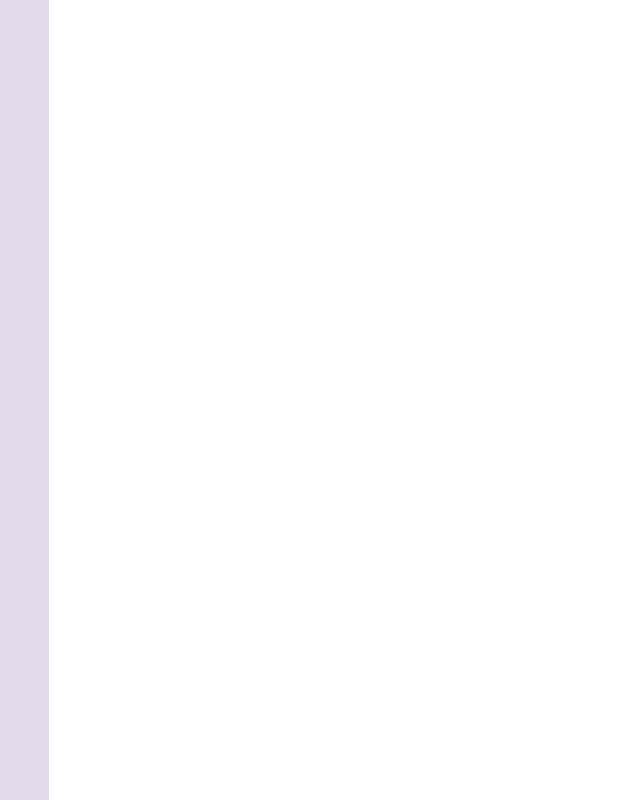
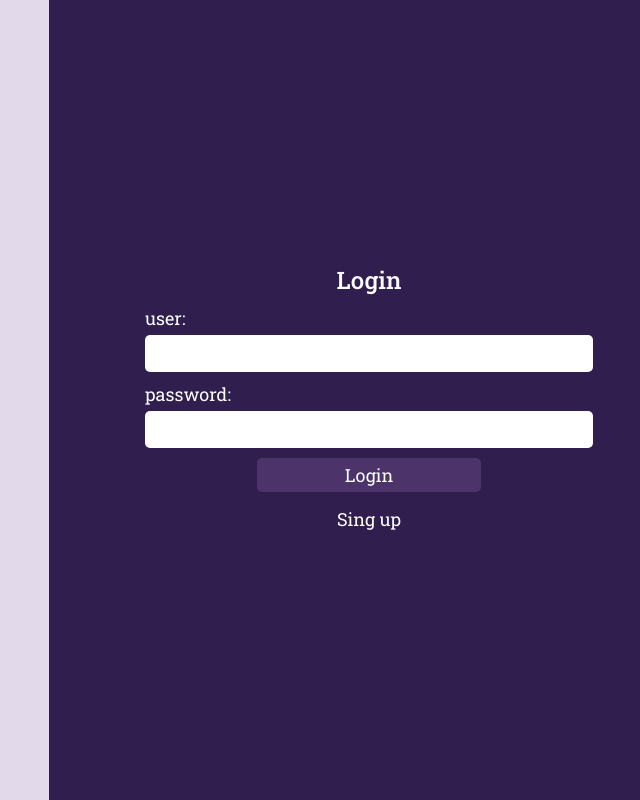
Before and after one commit to LipezJ/chat-interface, a React (Create React App) app: page / in a window 1280 px wide. Shown: the top 800 px of the page, without its empty margins (591-1231 px from the left). Built offline with nearby package versions, Linux system fonts and the light colour scheme.

Commit message:
fix flex

```diff
--- a/src/screens/style.css
+++ b/src/screens/style.css
@@ -8,3 +8,6 @@
     height: 100vh;
     background-color: #e2daeb;
 }
+main {
+    display: flex;
+}
```
Also changed, not shown: 2 other files (tests, documents, lock files or other folders).
